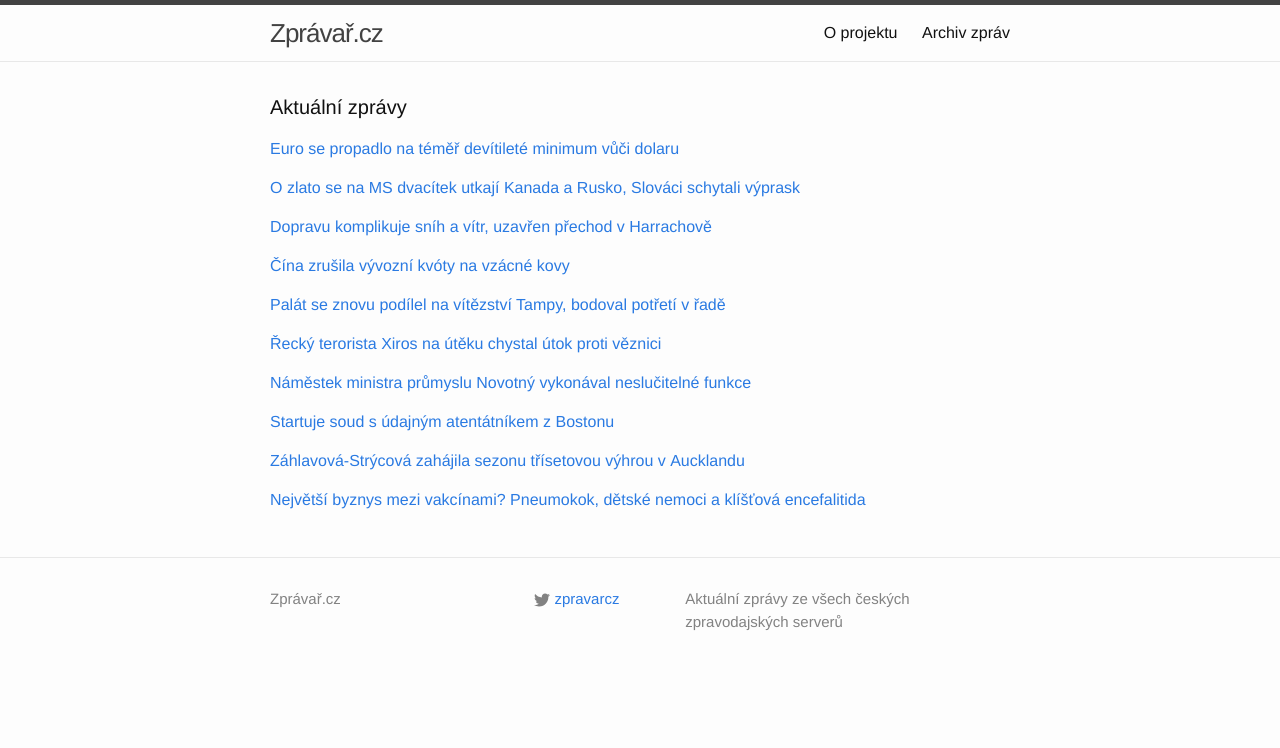
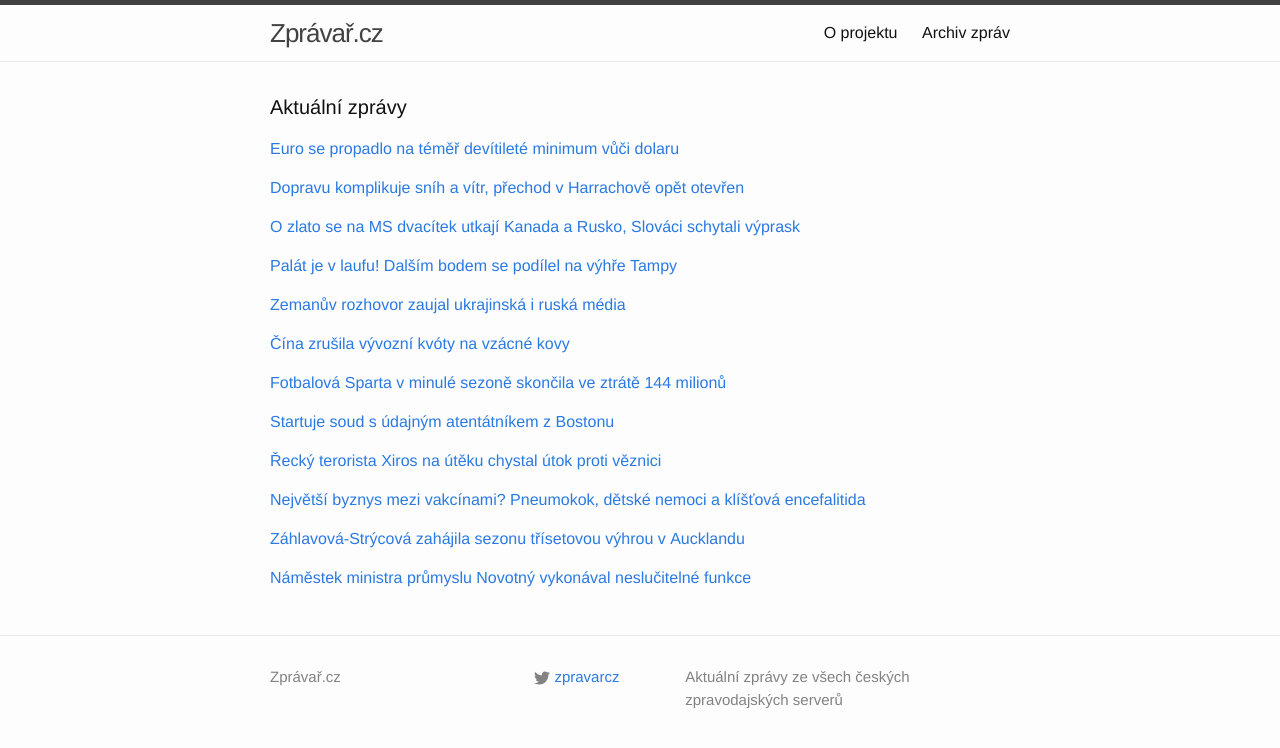
Before and after one commit to adliska/zpravar, a Jekyll site: the page built from index.html, in a window 1280 px wide. Shown: the top 748 px of the page. Built offline with Jekyll 4.4.1, drawn with Linux system fonts in a browser that asks for light colours; some of the changed lines change nothing that is shown.

Commit message:
zpravar news update

```diff
--- a/index.html
+++ b/index.html
@@ -8,6 +8,8 @@ layout: default
 <p><a href="javascript:;" onclick="toggle_visibility('zpravy0')">Euro se propadlo na téměř devítileté minimum vůči dolaru</a></p>
 <div id="zpravy0" style="display:none">
 <ul>
+<li><a href=http://www.novinky.cz/ekonomika/357808-euro-se-propadlo-na-temer-devitilete-minimum-vuci-dolaru.html>Euro se propadlo na téměř devítileté minimum vůči dolaru - www.novinky.cz</a></li>
+<li><a href=http://www.tyden.cz/rubriky/byznys/svet/euro-se-propadlo-na-temer-devitilete-minimum-vuci-dolaru_329085.html>Euro se propadlo na téměř devítileté minimum vůči dolaru - www.tyden.cz</a></li>
 <li><a href=http://www.rozhlas.cz/_zprava/euro-se-propadlo-na-temer-devitilete-minimum-vuci-dolaru--1439406>Euro se propadlo na téměř devítileté minimum vůči dolaru - www.rozhlas.cz</a></li>
 <li><a href=http://ekonomika.idnes.cz/euro-spadlo-na-devitilete-minimum-vuci-dolaru-fos-/eko_euro.aspx?c=A150105_082941_eko_euro_jpl>Euro spadlo na devítileté minimum vůči dolaru - ekonomika.idnes.cz</a></li>
 <li><a href=http://zpravy.e15.cz/burzy-a-trhy/meny/nejistota-v-recku-srazi-euro-propadlo-se-na-devitilete-minimum-1149851>Nejistota v Řecku sráží euro, propadlo se na devítileté minimum - zpravy.e15.cz</a></li>
@@ -19,8 +21,18 @@ layout: default
 <li><a href=http://zpravy.aktualne.cz/ekonomika/euro-se-propadlo-na-temer-devitilete-minimum-vuci-dolaru/r~333b76de94a811e490f70025900fea04/>Euro se propadlo na téměř devítileté minimum vůči dolaru - zpravy.aktualne.cz</a></li>
 <li><a href=http://www.tyden.cz/rubriky/zahranici/evropa/nemecko-nebude-recku-branit-v-odchodu-z-eurozony_329081.html>Německo nebude Řecku bránit v odchodu z eurozóny - www.tyden.cz</a></li>
 </ul>
-</div><p><a href="javascript:;" onclick="toggle_visibility('zpravy1')">O zlato se na MS dvacítek utkají Kanada a Rusko, Slováci schytali výprask</a></p>
+</div><p><a href="javascript:;" onclick="toggle_visibility('zpravy1')">Dopravu komplikuje sníh a vítr, přechod v Harrachově opět otevřen</a></p>
 <div id="zpravy1" style="display:none">
+<ul>
+<li><a href=http://www.ceskenoviny.cz/zpravy/zpravy/dopravu-komplikuje-snih-a-vitr-prechod-v-harrachove-opet-otevren/1164924>Dopravu komplikuje sníh a vítr, přechod v Harrachově opět otevřen - www.ceskenoviny.cz</a></li>
+<li><a href=http://www.ceskenoviny.cz/zpravy/zpravy/dopravu-komplikuje-snih-a-vitr-uzavren-prechod-v-harrachove/1164924>Dopravu komplikuje sníh a vítr, uzavřen přechod v Harrachově - www.ceskenoviny.cz</a></li>
+<li><a href=http://www.denik.cz/z_domova/ridici-pozor-na-silnicich-se-tvori-ledovka-a-snehove-jazyky-20150105.html>Řidiči pozor! Na silnicích se tvoří ledovka a sněhové jazyky - www.denik.cz</a></li>
+<li><a href=http://zpravy.aktualne.cz/domaci/snih-vitr-i-ledovka-pocasi-komplikuje-dopravu-v-cesku/r~fee065ce94a311e498be002590604f2e/>Sníh, vítr i ledovka. Počasí komplikuje dopravu v Česku - zpravy.aktualne.cz</a></li>
+<li><a href=http://www.ceskenoviny.cz/zpravy/zpravy/dopravu-komplikuje-silny-vitr-misty-se-tvori-snehove-jazyky/1164924>Dopravu komplikuje silný vítr, místy se tvoří sněhové jazyky - www.ceskenoviny.cz</a></li>
+<li><a href=http://zpravy.idnes.cz/situace-na-silnicich-0lb-/domaci.aspx?c=A150105_070151_domaci_jj>Sníh komplikuje dopravu, na Zlínsku řidiče trápí i silný vítr - zpravy.idnes.cz</a></li>
+</ul>
+</div><p><a href="javascript:;" onclick="toggle_visibility('zpravy2')">O zlato se na MS dvacítek utkají Kanada a Rusko, Slováci schytali výprask</a></p>
+<div id="zpravy2" style="display:none">
 <ul>
 <li><a href=http://www.denik.cz/hokej/o-zlato-se-na-ms-dvacitek-utkaji-kanada-a-rusko-slovaci-schytali-vyprask-2015010.html>O zlato se na MS dvacítek utkají Kanada a Rusko, Slováci schytali výprask - www.denik.cz</a></li>
 <li><a href=http://www.rozhlas.cz/_zprava/ve-finale-hokejoveho-ms-dvacitek-se-utkaji-kanada-a-rusko--1439385>Ve finále hokejového MS dvacítek se utkají Kanada a Rusko - www.rozhlas.cz</a></li>
@@ -28,44 +40,39 @@ layout: default
 <li><a href=http://www.sportovninoviny.cz/zpravy/ve-finale-hokejoveho-ms-hracu-do-20-let-se-utkaji-kanada-a-rusko/1164913>Ve finále hokejového MS hráčů do 20 let se utkají Kanada a Rusko - www.sportovninoviny.cz</a></li>
 <li><a href=http://sport.aktualne.cz/slovaci-dostali-pet-golu-od-kanady-ve-finale-je-i-rusko/r~3ea50c00949a11e49fc3002590604f2e/>Slováci dostali pět gólů od Kanady, ve finále je i Rusko - sport.aktualne.cz</a></li>
 </ul>
-</div><p><a href="javascript:;" onclick="toggle_visibility('zpravy2')">Dopravu komplikuje sníh a vítr, uzavřen přechod v Harrachově</a></p>
-<div id="zpravy2" style="display:none">
+</div><p><a href="javascript:;" onclick="toggle_visibility('zpravy3')">Palát je v laufu! Dalším bodem se podílel na výhře Tampy</a></p>
+<div id="zpravy3" style="display:none">
 <ul>
-<li><a href=http://www.ceskenoviny.cz/zpravy/zpravy/dopravu-komplikuje-snih-a-vitr-uzavren-prechod-v-harrachove/1164924>Dopravu komplikuje sníh a vítr, uzavřen přechod v Harrachově - www.ceskenoviny.cz</a></li>
-<li><a href=http://www.denik.cz/z_domova/ridici-pozor-na-silnicich-se-tvori-ledovka-a-snehove-jazyky-20150105.html>Řidiči pozor! Na silnicích se tvoří ledovka a sněhové jazyky - www.denik.cz</a></li>
-<li><a href=http://zpravy.aktualne.cz/domaci/snih-vitr-i-ledovka-pocasi-komplikuje-dopravu-v-cesku/r~fee065ce94a311e498be002590604f2e/>Sníh, vítr i ledovka. Počasí komplikuje dopravu v Česku - zpravy.aktualne.cz</a></li>
-<li><a href=http://www.ceskenoviny.cz/zpravy/zpravy/dopravu-komplikuje-silny-vitr-misty-se-tvori-snehove-jazyky/1164924>Dopravu komplikuje silný vítr, místy se tvoří sněhové jazyky - www.ceskenoviny.cz</a></li>
-<li><a href=http://zpravy.idnes.cz/situace-na-silnicich-0lb-/domaci.aspx?c=A150105_070151_domaci_jj>Sníh komplikuje dopravu, na Zlínsku řidiče trápí i silný vítr - zpravy.idnes.cz</a></li>
+<li><a href=http://www.tyden.cz/rubriky/sport/hokej/nhl/palat-je-v-laufu-dalsim-bodem-se-podilel-na-vyhre-tampy_329096.html>Palát je v laufu! Dalším bodem se podílel na výhře Tampy - www.tyden.cz</a></li>
+<li><a href=http://www.denik.cz/hokej/palat-se-znovu-podilel-na-vitezstvi-tampy-bodoval-potreti-v-rade-20150105.html>Palát se znovu podílel na vítězství Tampy, bodoval potřetí v řadě - www.denik.cz</a></li>
+<li><a href=http://www.sportovninoviny.cz/zpravy/palat-se-podilel-na-vitezstvi-tampy-bodoval-potreti-v-rade/1164944>Palát se podílel na vítězství Tampy, bodoval potřetí v řadě - www.sportovninoviny.cz</a></li>
+<li><a href=http://www.rozhlas.cz/_zprava/ondrej-palat-bodoval-v-nhl-potreti-v-rade-asistenci-ma-i-hemsky--1439375>Ondřej Palát bodoval v NHL potřetí v řadě, asistenci má i Hemský - www.rozhlas.cz</a></li>
+<li><a href=http://hokej.idnes.cz/palat-s-hemskym-jednou-asistovali-drl-/nhl.aspx?c=A150104_222300_nhl_Mkr>Palát s Hemským jednou asistovali, Seguin se přiblížil Voráčkovi - hokej.idnes.cz</a></li>
 </ul>
-</div><p><a href="javascript:;" onclick="toggle_visibility('zpravy3')">Čína zrušila vývozní kvóty na vzácné kovy</a></p>
-<div id="zpravy3" style="display:none">
+</div><p><a href="javascript:;" onclick="toggle_visibility('zpravy4')">Zemanův rozhovor zaujal ukrajinská i ruská média</a></p>
+<div id="zpravy4" style="display:none">
+<ul>
+<li><a href=http://www.novinky.cz/domaci/357816-zemanuv-rozhovor-zaujal-ukrajinska-i-ruska-media.html>Zemanův rozhovor zaujal ukrajinská i ruská média - www.novinky.cz</a></li>
+<li><a href=http://www.ceskatelevize.cz/ct24/svet/297138-ruske-ohlasy-zemanovo-hodnoceni-ukrajiny-je-trefa-do-cerneho/>Ruské ohlasy: Zemanovo hodnocení Ukrajiny je trefa do černého - www.ceskatelevize.cz</a></li>
+<li><a href=http://zpravy.e15.cz/domaci/politika/zeman-svymi-vyroky-o-ukrajine-potesil-rusky-parlament-a-zaujal-media-1149929>Zeman svými výroky o Ukrajině potěšil ruský parlament a zaujal média - zpravy.e15.cz</a></li>
+<li><a href=http://www.lidovky.cz/moskve-se-libi-zemanovy-vyroky-ze-s-ukrajinou-je-neco-spatne-prw-/zpravy-svet.aspx?c=A150105_090813_ln_zahranici_sij>Moskvě se líbí Zemanovy výroky, že s Ukrajinou je něco špatně  - www.lidovky.cz</a></li>
+<li><a href=http://www.ceskenoviny.cz/zpravy/zpravy/zeman-svymi-vyroky-o-ukrajine-zaujal-rusky-i-ukrajinsky-tisk/1164964>Zeman svými výroky o Ukrajině zaujal ruský i ukrajinský tisk - www.ceskenoviny.cz</a></li>
+</ul>
+</div><p><a href="javascript:;" onclick="toggle_visibility('zpravy5')">Čína zrušila vývozní kvóty na vzácné kovy</a></p>
+<div id="zpravy5" style="display:none">
 <ul>
 <li><a href=http://zpravy.e15.cz/burzy-a-trhy/komodity/cina-zrusila-vyvozni-kvoty-na-vzacne-kovy-1149838>Čína zrušila vývozní kvóty na vzácné kovy - zpravy.e15.cz</a></li>
 <li><a href=http://www.novinky.cz/ekonomika/357806-cina-se-podvolila-wto-a-zrusila-omezeni-vyvozu-vzacnych-kovu.html>Čína se podvolila WTO a zrušila omezení vývozu vzácných kovů - www.novinky.cz</a></li>
 <li><a href=http://zpravy.aktualne.cz/ekonomika/cina-zrusila-vyvozni-kvoty-na-vzacne-kovy/r~0a405b1694a111e49bec0025900fea04/>Čína zrušila vývozní kvóty na vzácné kovy - zpravy.aktualne.cz</a></li>
 <li><a href=http://www.financninoviny.cz/zpravodajstvi/zpravy/cina-zrusila-vyvozni-kvoty-na-vzacne-kovy/1164923>Čína zrušila vývozní kvóty na vzácné kovy - www.financninoviny.cz</a></li>
 </ul>
-</div><p><a href="javascript:;" onclick="toggle_visibility('zpravy4')">Palát se znovu podílel na vítězství Tampy, bodoval potřetí v řadě</a></p>
-<div id="zpravy4" style="display:none">
-<ul>
-<li><a href=http://www.denik.cz/hokej/palat-se-znovu-podilel-na-vitezstvi-tampy-bodoval-potreti-v-rade-20150105.html>Palát se znovu podílel na vítězství Tampy, bodoval potřetí v řadě - www.denik.cz</a></li>
-<li><a href=http://www.sportovninoviny.cz/zpravy/palat-se-podilel-na-vitezstvi-tampy-bodoval-potreti-v-rade/1164944>Palát se podílel na vítězství Tampy, bodoval potřetí v řadě - www.sportovninoviny.cz</a></li>
-<li><a href=http://www.rozhlas.cz/_zprava/ondrej-palat-bodoval-v-nhl-potreti-v-rade-asistenci-ma-i-hemsky--1439375>Ondřej Palát bodoval v NHL potřetí v řadě, asistenci má i Hemský - www.rozhlas.cz</a></li>
-<li><a href=http://hokej.idnes.cz/palat-s-hemskym-jednou-asistovali-drl-/nhl.aspx?c=A150104_222300_nhl_Mkr>Palát s Hemským jednou asistovali, Seguin se přiblížil Voráčkovi - hokej.idnes.cz</a></li>
-</ul>
-</div><p><a href="javascript:;" onclick="toggle_visibility('zpravy5')">Řecký terorista Xiros na útěku chystal útok proti věznici </a></p>
-<div id="zpravy5" style="display:none">
-<ul>
-<li><a href=http://www.lidovky.cz/recky-terorista-xiros-na-uteku-chystal-utok-proti-veznici-pa9-/zpravy-svet.aspx?c=A150105_073108_ln_zahranici_mct>Řecký terorista Xiros na útěku chystal útok proti věznici  - www.lidovky.cz</a></li>
-<li><a href=http://zpravy.idnes.cz/recky-terorista-chystal-utok-na-veznici-fdq-/zahranicni.aspx?c=A150105_063033_zahranicni_jj>V Řecku lapili obávaného teroristu, chystal velký útok na vězení - zpravy.idnes.cz</a></li>
-<li><a href=http://zpravy.aktualne.cz/zahranici/recky-terorista-xiros-na-uteku-chystal-utok-proti-veznici/r~8d14cc14946711e4b98c002590604f2e/>Řecký terorista Xiros na útěku chystal útok proti věznici - zpravy.aktualne.cz</a></li>
-</ul>
-</div><p><a href="javascript:;" onclick="toggle_visibility('zpravy6')">Náměstek ministra průmyslu Novotný vykonával neslučitelné funkce</a></p>
+</div><p><a href="javascript:;" onclick="toggle_visibility('zpravy6')">Fotbalová Sparta v minulé sezoně skončila ve ztrátě 144 milionů</a></p>
 <div id="zpravy6" style="display:none">
 <ul>
-<li><a href=http://zpravy.e15.cz/domaci/politika/namestek-ministra-prumyslu-novotny-vykonaval-neslucitelne-funkce-1149861>Náměstek ministra průmyslu Novotný vykonával neslučitelné funkce - zpravy.e15.cz</a></li>
-<li><a href=http://usti.idnes.cz/stret-zajmu-namestka-ministra-karla-novotneho-z-cssd-pdg-/usti-zpravy.aspx?c=A150105_2128550_usti-zpravy_alh>Mládkův náměstek Novotný měsíce porušoval zákon, měl i funkci v kraji - usti.idnes.cz</a></li>
-<li><a href=http://www.denik.cz/z_domova/namestek-ministra-prumyslu-novotny-vykonaval-dve-neslucitelne-funkce-20150105.html>Náměstek ministra průmyslu Novotný vykonával dvě neslučitelné funkce - www.denik.cz</a></li>
+<li><a href=http://byznys.ihned.cz/c1-63335180-fotbalova-sparta-v-minule-sezone-skoncila-ve-ztrate-144-milionu>Fotbalová Sparta v minulé sezoně skončila ve ztrátě 144 milionů - byznys.ihned.cz</a></li>
+<li><a href=http://www.denik.cz/fotbal/uefa-si-posviti-na-spartu-v-minule-sezone-skoncila-ve-ztrate-144-milionu-2015010.html>UEFA si posvítí na Spartu, v minulé sezoně skončila ve ztrátě 144 milionů - www.denik.cz</a></li>
+<li><a href=http://sport.aktualne.cz/fotbalova-sparta-v-minule-sezone-prodelala-144-milionu-korun/r~ccdc775c94b211e49fc3002590604f2e/>Fotbalová Sparta v minulé sezoně prodělala 144 milionů korun - sport.aktualne.cz</a></li>
+<li><a href=http://www.sportovninoviny.cz/zpravy/fotbalova-sparta-v-minule-sezone-skoncila-ve-ztrate-144-milionu/1164965>Fotbalová Sparta v minulé sezoně skončila ve ztrátě 144 milionů - www.sportovninoviny.cz</a></li>
 </ul>
 </div><p><a href="javascript:;" onclick="toggle_visibility('zpravy7')">Startuje soud s údajným atentátníkem z Bostonu</a></p>
 <div id="zpravy7" style="display:none">
@@ -74,12 +81,12 @@ layout: default
 <li><a href=http://www.rozhlas.cz/_zprava/v-americkem-bostonu-zacne-soud-s-muzem-obzalovanym-z-utoku-na-maraton-v-roce-2013--1439359>V americkém Bostonu začne soud s mužem obžalovaným z útoků na maraton v roce 2013 - www.rozhlas.cz</a></li>
 <li><a href=http://www.ceskenoviny.cz/zpravy/zpravy/v-usa-zacne-proces-s-udajnym-bostonskym-atentatnikem/1164920>V USA začne proces s údajným bostonským atentátníkem - www.ceskenoviny.cz</a></li>
 </ul>
-</div><p><a href="javascript:;" onclick="toggle_visibility('zpravy8')">Záhlavová-Strýcová zahájila sezonu třísetovou výhrou v Aucklandu</a></p>
+</div><p><a href="javascript:;" onclick="toggle_visibility('zpravy8')">Řecký terorista Xiros na útěku chystal útok proti věznici </a></p>
 <div id="zpravy8" style="display:none">
 <ul>
-<li><a href=http://www.denik.cz/tenis/zahlavova-strycova-zahajila-sezonu-trisetovou-vyhrou-v-aucklandu-20150105.html>Záhlavová-Strýcová zahájila sezonu třísetovou výhrou v Aucklandu - www.denik.cz</a></li>
-<li><a href=http://sport.idnes.cz/tenis-turnaje-0dw-/tenis.aspx?c=A150105_080622_tenis_rou>Záhlavová-Strýcová a Smitková vstoupily do tenisového roku vítězně - sport.idnes.cz</a></li>
-<li><a href=http://sport.aktualne.cz/zahlavova-strycova-a-smitkova-zvladly-uvod-do-sezony/r~b44af28094a411e4ab15002590604f2e/>Záhlavová-Strýcová a Smitková zvládly úvod do sezony - sport.aktualne.cz</a></li>
+<li><a href=http://www.lidovky.cz/recky-terorista-xiros-na-uteku-chystal-utok-proti-veznici-pa9-/zpravy-svet.aspx?c=A150105_073108_ln_zahranici_mct>Řecký terorista Xiros na útěku chystal útok proti věznici  - www.lidovky.cz</a></li>
+<li><a href=http://zpravy.idnes.cz/recky-terorista-chystal-utok-na-veznici-fdq-/zahranicni.aspx?c=A150105_063033_zahranicni_jj>V Řecku lapili obávaného teroristu, chystal velký útok na vězení - zpravy.idnes.cz</a></li>
+<li><a href=http://zpravy.aktualne.cz/zahranici/recky-terorista-xiros-na-uteku-chystal-utok-proti-veznici/r~8d14cc14946711e4b98c002590604f2e/>Řecký terorista Xiros na útěku chystal útok proti věznici - zpravy.aktualne.cz</a></li>
 </ul>
 </div><p><a href="javascript:;" onclick="toggle_visibility('zpravy9')">Největší byznys mezi vakcínami? Pneumokok, dětské nemoci a klíšťová encefalitida</a></p>
 <div id="zpravy9" style="display:none">
@@ -88,4 +95,18 @@ layout: default
 <li><a href=http://www.rozhlas.cz/_zprava/zajem-o-ockovani-roste-proockovanost-u-chripky-je-ale-stale-nedostatecna--1439344>Zájem o očkování roste. Proočkovanost u chřipky je ale stále nedostatečná - www.rozhlas.cz</a></li>
 <li><a href=http://www.rozhlas.cz/_zprava/zajem-o-ockovani-v-cesku-roste-proockovanost-u-nekterych-nemoci-je-ale-stale-nedostatecna--1439344>Zájem o očkování v Česku roste. Proočkovanost u některých nemocí je ale stále nedostatečná - www.rozhlas.cz</a></li>
 </ul>
+</div><p><a href="javascript:;" onclick="toggle_visibility('zpravy10')">Záhlavová-Strýcová zahájila sezonu třísetovou výhrou v Aucklandu</a></p>
+<div id="zpravy10" style="display:none">
+<ul>
+<li><a href=http://www.denik.cz/tenis/zahlavova-strycova-zahajila-sezonu-trisetovou-vyhrou-v-aucklandu-20150105.html>Záhlavová-Strýcová zahájila sezonu třísetovou výhrou v Aucklandu - www.denik.cz</a></li>
+<li><a href=http://sport.idnes.cz/tenis-turnaje-0dw-/tenis.aspx?c=A150105_080622_tenis_rou>Záhlavová-Strýcová a Smitková vstoupily do tenisového roku vítězně - sport.idnes.cz</a></li>
+<li><a href=http://sport.aktualne.cz/zahlavova-strycova-a-smitkova-zvladly-uvod-do-sezony/r~b44af28094a411e4ab15002590604f2e/>Záhlavová-Strýcová a Smitková zvládly úvod do sezony - sport.aktualne.cz</a></li>
+</ul>
+</div><p><a href="javascript:;" onclick="toggle_visibility('zpravy11')">Náměstek ministra průmyslu Novotný vykonával neslučitelné funkce</a></p>
+<div id="zpravy11" style="display:none">
+<ul>
+<li><a href=http://zpravy.e15.cz/domaci/politika/namestek-ministra-prumyslu-novotny-vykonaval-neslucitelne-funkce-1149861>Náměstek ministra průmyslu Novotný vykonával neslučitelné funkce - zpravy.e15.cz</a></li>
+<li><a href=http://usti.idnes.cz/stret-zajmu-namestka-ministra-karla-novotneho-z-cssd-pdg-/usti-zpravy.aspx?c=A150105_2128550_usti-zpravy_alh>Mládkův náměstek Novotný měsíce porušoval zákon, měl i funkci v kraji - usti.idnes.cz</a></li>
+<li><a href=http://www.denik.cz/z_domova/namestek-ministra-prumyslu-novotny-vykonaval-dve-neslucitelne-funkce-20150105.html>Náměstek ministra průmyslu Novotný vykonával dvě neslučitelné funkce - www.denik.cz</a></li>
+</ul>
 </div></div>
```
